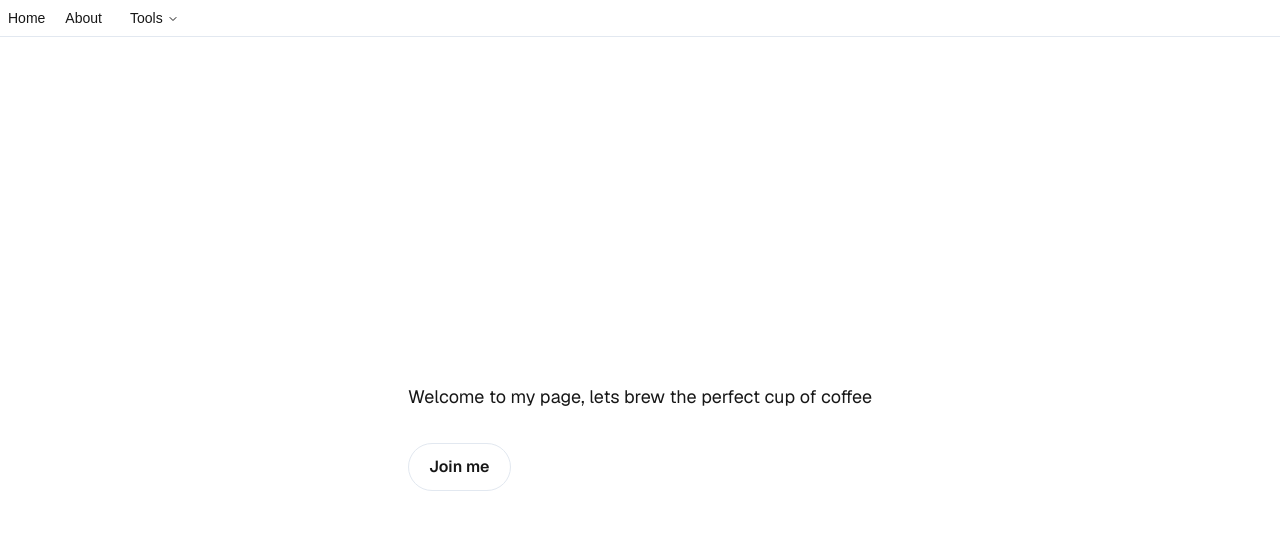
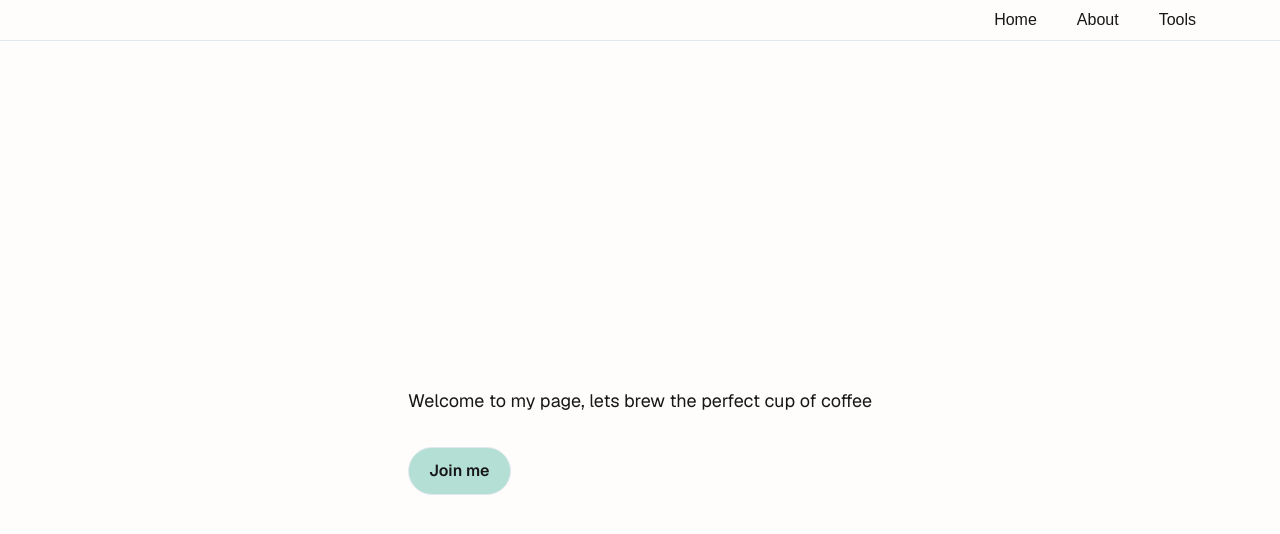
Before and after one commit to MrMarre/BrewMetrics, a Next.js app: page / in a window 1280 px wide. Shown: the top 534 px of the page. Built offline with nearby package versions, Linux system fonts and the light colour scheme.

Commit message:
theme, componerizing, styling

```diff
--- a/src/components/Navbar.tsx
+++ b/src/components/Navbar.tsx
@@ -1,37 +1,214 @@
-import React from "react"
-import {
-  NavigationMenu,
-  NavigationMenuList,
-  NavigationMenuItem,
-  NavigationMenuContent,
-  NavigationMenuTrigger,
-  NavigationMenuLink,
-  NavigationMenuIndicator,
-  NavigationMenuViewport,
-} from "@/components/ui/navigation-menu"
+import React, { useEffect, useRef, useState } from "react"
+
+import Link from "next/link";
 
 export function NavBar() {
+  const [mobileOpen, setMobileOpen] = useState(false);
+  const [toolsOpen, setToolsOpen] = useState(false);
+  const toolsRef = useRef<HTMLLIElement>(null);
+
+
+  useEffect(() => {
+    function handleClickOutside(event: MouseEvent) {
+      if (toolsRef.current && !toolsRef.current.contains(event.target as Node)) {
+        setToolsOpen(false);
+      }
+    }
+    document.addEventListener("mousedown", handleClickOutside);
+    return () =>
+      document.removeEventListener("mousedown", handleClickOutside);
+  }, []);
+
   return (
-    <header className="border-b">
-      <NavigationMenu>
-        <NavigationMenuList>
-          <NavigationMenuItem>
-            <NavigationMenuLink href="/">Home</NavigationMenuLink>
-          </NavigationMenuItem>
-          <NavigationMenuItem>
-            <NavigationMenuLink href="/about">About</NavigationMenuLink>
-          </NavigationMenuItem>
-          <NavigationMenuItem>
-            <NavigationMenuTrigger>Tools</NavigationMenuTrigger>
-            <NavigationMenuContent>
-              <NavigationMenuLink href="/calculator">
-                Brew Ratio Calculator
-              </NavigationMenuLink>
-            </NavigationMenuContent>
-          </NavigationMenuItem>
-        </NavigationMenuList>
-        <NavigationMenuIndicator />
-      </NavigationMenu>
+    <header className="border-b px-4 sm:px-10 lg:px-18">
+      <div className="flex items-center justify-between">
+        {/* Desktop Navigation */}
+        <nav className="hidden sm:flex ml-auto">
+          <ul className="flex items-center gap-4">
+            <li>
+              <Link href="/" className="px-3 py-2 rounded-md hover:bg-[var(--accent)]">
+                Home
+              </Link>
+            </li>
+            <li>
+              <Link
+                href="/about"
+                className="px-3 py-2 rounded-md hover:bg-[var(--accent)]"
+              >
+                About
+              </Link>
+            </li>
+            <li ref={toolsRef} className="relative">
+              <button
+                onClick={() => setToolsOpen((prev) => !prev)}
+                className="px-3 py-2 rounded-md focus:outline-none hover:bg-[var(--accent)]"
+              >
+                Tools
+              </button>
+              {toolsOpen && (
+                <div
+                  className="
+                    absolute
+                    left-1/2
+                    transform
+                    -translate-x-1/2
+                    mt-2
+                    w-48
+                    bg-white
+                    border
+                    rounded-md
+                    shadow-lg
+                    z-10
+                  "
+                >
+                  <ul>
+                    <li>
+                      <Link
+                        href="/calculator"
+                        className="block px-4 py-2 hover:bg-[var(--accent)]"
+                      >
+                        Brew Ratio Calculator
+                      </Link>
+                    </li>
+                    <li>
+                      <Link href="/"
+                      className="block px-4 py-2 hover:bg-[var(--accent)]">
+                        Brew Timer</Link>
+                    </li>
+                  </ul>
+                </div>
+              )}
+            </li>
+          </ul>
+        </nav>
+
+        {/* Mobile Navigation Toggle */}
+        <button
+          className="sm:hidden px-2 py-1 border rounded-md"
+          aria-label="Toggle Menu"
+          onClick={() => setMobileOpen(!mobileOpen)}
+        >
+          {mobileOpen ? "Close" : "Menu"}
+        </button>
+      </div>
+
+      {/* Mobile Navigation Menu */}
+      {mobileOpen && (
+        <nav className="sm:hidden mt-4">
+          <ul className="flex flex-col gap-2">
+            <li>
+              <Link
+                href="/"
+                className="px-3 py-2 rounded-md hover:bg-[var(--accent)]"
+                onClick={() => setMobileOpen(false)}
+              >
+                Home
+              </Link>
+            </li>
+            <li>
+              <Link
+                href="/about"
+                className="px-3 py-2 rounded-md hover:bg-[var(--accent)]"
+                onClick={() => setMobileOpen(false)}
+              >
+                About
+              </Link>
+            </li>
+            <li>
+              <button
+                onClick={() => setToolsOpen((prev) => !prev)}
+                className="px-3 py-2 rounded-md w-full text-left hover:bg-[var(--accent)] focus:outline-none"
+              >
+                Tools
+              </button>
+              {toolsOpen && (
+                <ul className="ml-4 mt-2 border-l pl-2">
+                  <li>
+                    <Link
+                      href="/calculator"
+                      className="block px-3 py-2 hover:bg-[var(--accent)]"
+                      onClick={() => {
+                        setMobileOpen(false);
+                        setToolsOpen(false);
+                      }}
+                    >
+                      Brew Ratio Calculator
+                    </Link>
+                  </li>
+                  {/* Additional mobile tool links go here */}
+                </ul>
+              )}
+            </li>
+          </ul>
+        </nav>
+      )}
     </header>
-  )
+  );
 }
+
+// export function NavBar() {
+//   const [mobileOpen, setMobileOpen] = useState(false)
+
+//   return (
+//     <header className="border-b px-4 sm:px-10 lg:px-18">
+//       <div className="flex items-center justify-between">
+//         {/* Desktop Navigation */}
+//         <nav className="ml-auto hidden sm:block">
+//           <NavigationMenu>
+//             <NavigationMenuList className="flex flex-col sm:flex-row items-center justify-center gap-2 sm:gap-4">
+//               <NavigationMenuItem>
+//                 <NavigationMenuLink href="/">Home</NavigationMenuLink>
+//               </NavigationMenuItem>
+//               <NavigationMenuItem>
+//                 <NavigationMenuLink href="/about">About</NavigationMenuLink>
+//               </NavigationMenuItem>
+//               <NavigationMenuItem>
+//                 <NavigationMenuTrigger>Tools</NavigationMenuTrigger>
+//                 <NavigationMenuContent>
+//                   <NavigationMenuLink href="/calculator">
+//                     Brew Ratio Calculator
+//                   </NavigationMenuLink>
+//                 </NavigationMenuContent>
+//               </NavigationMenuItem>
+//             </NavigationMenuList>
+//             <NavigationMenuIndicator />
+//           </NavigationMenu>
+//         </nav>
+
+
+//         <button
+//           className="block sm:hidden"
+//           aria-label="Open Menu"
+//           onClick={() => setMobileOpen(!mobileOpen)}
+//         >
+//           {mobileOpen ? "Close" : "Menu"}
+//         </button>
+//       </div>
+
+
+//       {mobileOpen && (
+//         <nav className="sm:hidden mt-4">
+//           <NavigationMenu>
+//             <NavigationMenuList className="flex flex-col items-center gap-2">
+//               <NavigationMenuItem>
+//                 <NavigationMenuLink href="/" onClick={() => setMobileOpen(false)}>
+//                   Home
+//                 </NavigationMenuLink>
+//               </NavigationMenuItem>
+//               <NavigationMenuItem>
+//                 <NavigationMenuLink href="/about" onClick={() => setMobileOpen(false)}>
+//                   About
+//                 </NavigationMenuLink>
+//               </NavigationMenuItem>
+//               <NavigationMenuItem>
+//                 <NavigationMenuLink href="/calculator" onClick={() => setMobileOpen(false)}>
+//                   Brew Ratio Calculator
+//                 </NavigationMenuLink>
+//               </NavigationMenuItem>
+//             </NavigationMenuList>
+//           </NavigationMenu>
+//         </nav>
+//       )}
+//     </header>
+//   )
+// }
--- a/src/components/ui/navigation-menu.tsx
+++ b/src/components/ui/navigation-menu.tsx
@@ -90,7 +90,7 @@ function NavigationMenuContent({
     <NavigationMenuPrimitive.Content
       data-slot="navigation-menu-content"
       className={cn(
-        "data-[motion^=from-]:animate-in data-[motion^=to-]:animate-out data-[motion^=from-]:fade-in data-[motion^=to-]:fade-out data-[motion=from-end]:slide-in-from-right-52 data-[motion=from-start]:slide-in-from-left-52 data-[motion=to-end]:slide-out-to-right-52 data-[motion=to-start]:slide-out-to-left-52 top-0 left-0 w-full p-2 pr-2.5 md:absolute md:w-auto",
+        "data-[motion^=from-]:animate-in data-[motion^=to-]:animate-out data-[motion^=from-]:fade-in data-[motion^=to-]:fade-out data-[motion=from-end]:slide-in-from-right-52 data-[motion=from-start]:slide-in-from-left-52 data-[motion=to-end]:slide-out-to-right-52 data-[motion=to-start]:slide-out-to-left-52 top-0 left-1/2 w-full p-2 pr-2.5 md:translate-x-1/2 md:w-auto",
         "group-data-[viewport=false]/navigation-menu:bg-popover group-data-[viewport=false]/navigation-menu:text-popover-foreground group-data-[viewport=false]/navigation-menu:data-[state=open]:animate-in group-data-[viewport=false]/navigation-menu:data-[state=closed]:animate-out group-data-[viewport=false]/navigation-menu:data-[state=closed]:zoom-out-95 group-data-[viewport=false]/navigation-menu:data-[state=open]:zoom-in-95 group-data-[viewport=false]/navigation-menu:data-[state=open]:fade-in-0 group-data-[viewport=false]/navigation-menu:data-[state=closed]:fade-out-0 group-data-[viewport=false]/navigation-menu:top-full group-data-[viewport=false]/navigation-menu:mt-1.5 group-data-[viewport=false]/navigation-menu:overflow-hidden group-data-[viewport=false]/navigation-menu:rounded-md group-data-[viewport=false]/navigation-menu:border group-data-[viewport=false]/navigation-menu:shadow group-data-[viewport=false]/navigation-menu:duration-200 **:data-[slot=navigation-menu-link]:focus:ring-0 **:data-[slot=navigation-menu-link]:focus:outline-none",
         className
       )}
@@ -129,7 +129,7 @@ function NavigationMenuLink({
     <NavigationMenuPrimitive.Link
       data-slot="navigation-menu-link"
       className={cn(
-        "data-[active=true]:focus:bg-accent data-[active=true]:hover:bg-accent data-[active=true]:bg-accent/50 data-[active=true]:text-accent-foreground hover:bg-accent hover:text-accent-foreground focus:bg-accent focus:text-accent-foreground ring-ring/10 dark:ring-ring/20 dark:outline-ring/40 outline-ring/50 [&_svg:not([class*='text-'])]:text-muted-foreground flex flex-col gap-1 rounded-sm p-2 text-sm transition-[color,box-shadow] focus-visible:ring-4 focus-visible:outline-1 [&_svg:not([class*='size-'])]:size-4",
+        "data-[active=true]:focus:bg-accent data-[active=true]:hover:bg-accent data-[active=true]:bg-accent/50 data-[active=true]:text-accent-foreground hover:bg-accent hover:text-accent-foreground focus:bg-accent focus:text-accent-foreground ring-ring/10 dark:ring-ring/20 dark:outline-ring/40 outline-ring/50 [&_svg:not([class*='text-'])]:text-muted-foreground flex flex-col gap-1 rounded-sm p-2 text-md transition-[color,box-shadow] focus-visible:ring-4 focus-visible:outline-1 [&_svg:not([class*='size-'])]:size-4",
         className
       )}
       {...props}
--- a/src/components/ui/slider.tsx
+++ b/src/components/ui/slider.tsx
@@ -37,13 +37,13 @@ function Slider({
       <SliderPrimitive.Track
         data-slot="slider-track"
         className={cn(
-          "bg-muted relative grow overflow-hidden rounded-full data-[orientation=horizontal]:h-1.5 data-[orientation=horizontal]:w-full data-[orientation=vertical]:h-full data-[orientation=vertical]:w-1.5"
+          "bg-[--secondary] relative grow overflow-hidden rounded-full data-[orientation=horizontal]:h-1.5 data-[orientation=horizontal]:w-full data-[orientation=vertical]:h-full data-[orientation=vertical]:w-1.5"
         )}
       >
         <SliderPrimitive.Range
           data-slot="slider-range"
           className={cn(
-            "bg-primary absolute data-[orientation=horizontal]:h-full data-[orientation=vertical]:w-full"
+            "bg-secondary-foreground absolute data-[orientation=horizontal]:h-full data-[orientation=vertical]:w-full"
           )}
         />
       </SliderPrimitive.Track>
--- a/src/pages/calculator/components/SectionCard.tsx
+++ b/src/pages/calculator/components/SectionCard.tsx
@@ -5,7 +5,7 @@ type Props = {
 };
 
 const SectionCard = ({ children }: Props) => (
-	<section className="p-4 border rounded-lg w-full max-w-md">
+	<section className="p-6 bg-[var(--secondary)] rounded-lg shadow-sm hover:shadow-md transition-shadow duration-300 border border-gray-200 w-full max-w-md">
 		{children}
 	</section>
 );
--- a/src/pages/index.tsx
+++ b/src/pages/index.tsx
@@ -25,10 +25,11 @@ export default function Home() {
 				<div className="flex gap-4 items-center  flex-col sm:flex-row font-semibold">
 					<Link
 						href="/calculator"
-						className="rounded-full border border-solid transition-colors bg-[--primary] flex items-center justify-center  gap-2 bg-[--accent] dark:hover:bg-[#ccc] text-sm sm:text-base h-10 sm:h-12 px-4 sm:px-5"
+						className="rounded-full border border-solid transition-colors bg-[var(--accent)] flex items-center justify-center  gap-2 bg-[--accent] dark:hover:bg-[#ccc] text-sm sm:text-base h-10 sm:h-12 px-4 sm:px-5"
 					>
 						Join me
 					</Link>
+
 				</div>
 
 			</main>
--- a/src/styles/globals.css
+++ b/src/styles/globals.css
@@ -5,25 +5,27 @@
 @custom-variant dark (&:is(.dark *));
 
 :root {
-	--background: #ffffff;
+	--background: #FEFDFC;
 	--primary: #256D7B;
-  	--secondary: #ceccf6;
-  	--accent: #b9eea7;
+  	--secondary: #ffffff;
+  	--accent: #33ac925f;
 
 
 	--foreground: #171717;
+
+
 	--radius: 0.625rem;
 	--card: oklch(1 0 0);
 	--card-foreground: oklch(0.129 0.042 264.695);
-	--popover: oklch(1 0 0);
+
 	--popover-foreground: oklch(0.129 0.042 264.695);
-	--primary: #256d7b;
+
 	--primary-foreground: oklch(0.984 0.003 247.858);
-	--secondary: oklch(0.968 0.007 247.896);
+
 	--secondary-foreground: oklch(0.208 0.042 265.755);
 	--muted: oklch(0.968 0.007 247.896);
 	--muted-foreground: oklch(0.554 0.046 257.417);
-	--accent: oklch(0.968 0.007 247.896);
+
 	--accent-foreground: oklch(0.208 0.042 265.755);
 	--destructive: oklch(0.577 0.245 27.325);
 	--border: oklch(0.929 0.013 255.508);
@@ -86,7 +88,7 @@
 
 @media (prefers-color-scheme: dark) {
 	:root {
-		--background: #0a0a0a;
+		--background: #323232;
 		--foreground: #ededed;
 	}
 }
```
